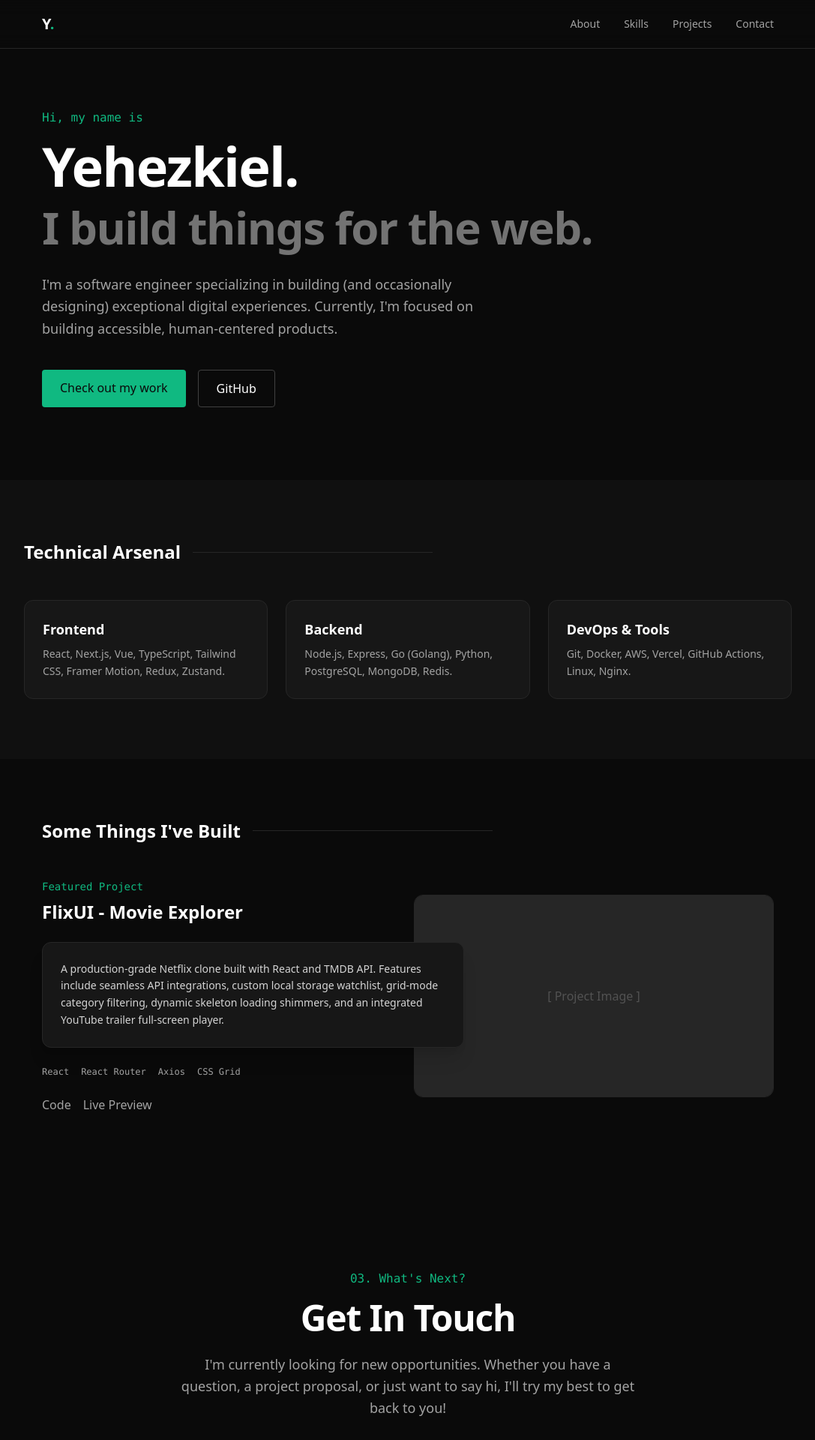
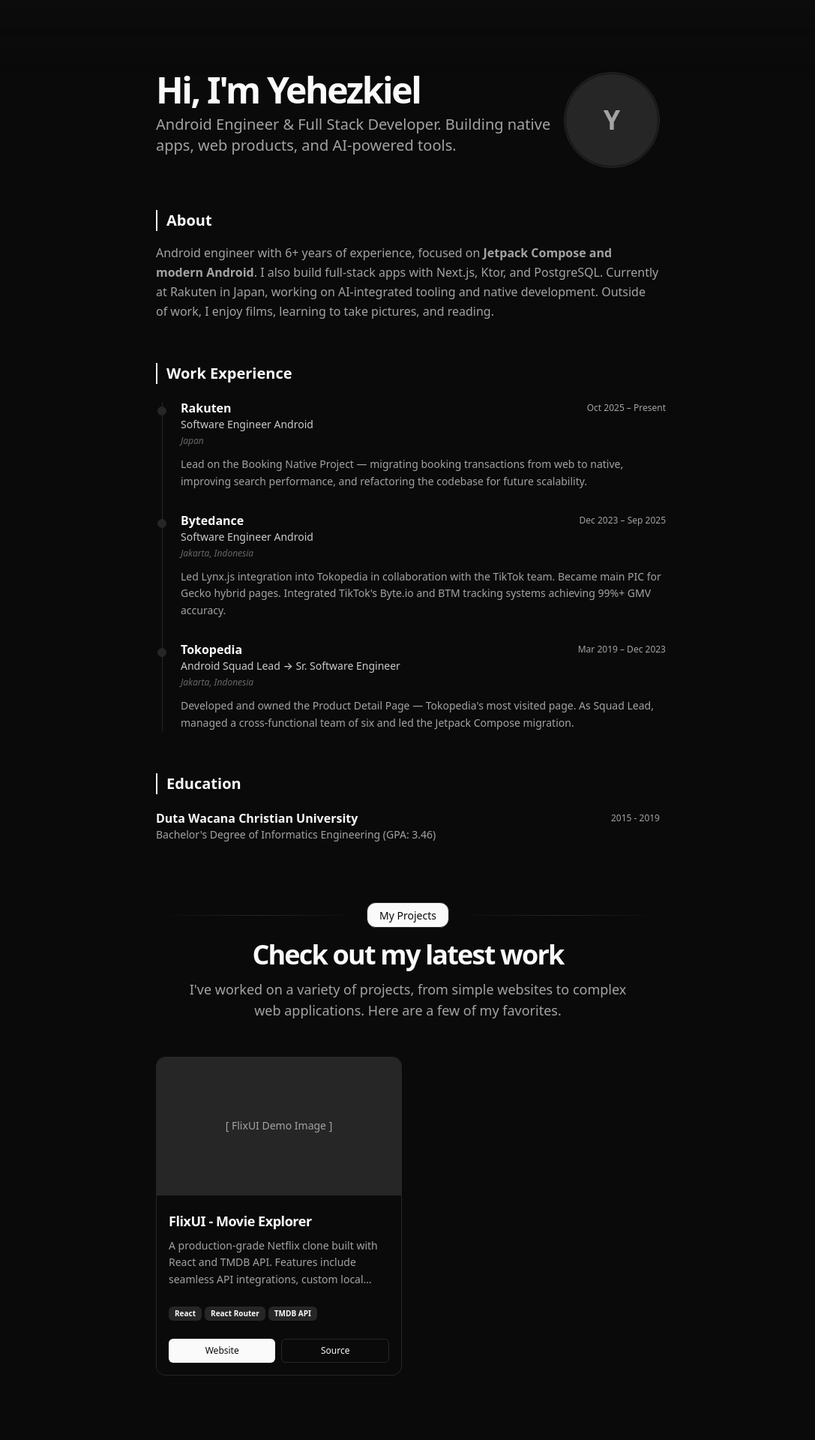
Before and after one commit to personalbotai/portfolio, a React (Create React App) app in the folder portfolio-react/: page / in a window 1280 px wide. Shown: the top 1920 px of the page at 75% size, without its empty margins (96-1183 px from the left). Built offline with nearby package versions, Linux system fonts and the light colour scheme.

Commit message:
Refactor UI to match Yehezkiel.dev exactly

```diff
--- a/portfolio-react/src/App.js
+++ b/portfolio-react/src/App.js
@@ -1,140 +1,197 @@
 import React from 'react';
-import { motion } from 'framer-motion';
 
 function App() {
   return (
-    <div className="min-h-screen bg-neutral-950 text-neutral-100 font-sans">
-      {/* Header / Nav */}
-      <nav className="fixed w-full top-0 z-50 bg-neutral-950/80 backdrop-blur-md border-b border-neutral-800">
-        <div className="max-w-5xl mx-auto px-6 h-16 flex items-center justify-between">
-          <span className="font-bold text-xl tracking-tight text-white">Y<span className="text-emerald-500">.</span></span>
-          <div className="hidden md:flex space-x-8 text-sm font-medium text-neutral-400">
-            <a href="#about" className="hover:text-white transition-colors">About</a>
-            <a href="#skills" className="hover:text-white transition-colors">Skills</a>
-            <a href="#projects" className="hover:text-white transition-colors">Projects</a>
-            <a href="#contact" className="hover:text-white transition-colors">Contact</a>
+    <div className="relative min-h-screen bg-background text-foreground selection:bg-primary selection:text-primary-foreground font-sans">
+
+      {/* Background Fade Effect */}
+      <div className="absolute inset-0 top-0 left-0 right-0 h-[100px] overflow-hidden z-0">
+        <div className="h-full w-full" style={{ maskImage: "linear-gradient(to bottom, black, transparent)", WebkitMaskImage: "linear-gradient(to bottom, black, transparent)"}}>
+          <div className="pointer-events-none w-full h-full bg-neutral-900/20"></div>
         </div>
       </div>
-      </nav>
+
+      {/* Main Content Area */}
+      <div className="relative z-10 py-12 pb-24 sm:py-24 px-6">
+        <main className="min-h-screen flex flex-col gap-14 relative max-w-2xl mx-auto">
 
           {/* Hero Section */}
-      <section id="about" className="pt-32 pb-20 px-6 max-w-5xl mx-auto flex flex-col justify-center min-h-[80vh]">
-        <motion.div
-          initial={{ opacity: 0, y: 20 }}
-          animate={{ opacity: 1, y: 0 }}
-          transition={{ duration: 0.5 }}
-        >
-          <p className="text-emerald-500 font-mono mb-4">Hi, my name is</p>
-          <h1 className="text-5xl md:text-7xl font-bold text-white mb-4 tracking-tight">
-            Yehezkiel.
+          <section id="hero">
+            <div className="mx-auto w-full max-w-2xl space-y-8">
+              <div className="gap-2 gap-y-6 flex flex-col md:flex-row justify-between">
+
+                <div className="gap-2 flex flex-col order-2 md:order-1">
+                  <h1 className="text-3xl font-semibold tracking-tighter sm:text-4xl lg:text-5xl">
+                    Hi, I'm Yehezkiel
                   </h1>
-          <h2 className="text-4xl md:text-6xl font-bold text-neutral-500 mb-8 tracking-tight">
-            I build things for the web.
-          </h2>
-          <p className="max-w-xl text-neutral-400 text-lg leading-relaxed mb-10">
-            I'm a software engineer specializing in building (and occasionally designing) exceptional digital experiences. Currently, I'm focused on building accessible, human-centered products.
+                  <p className="text-muted-foreground max-w-[600px] md:text-lg lg:text-xl">
+                    Android Engineer & Full Stack Developer. Building native apps, web products, and AI-powered tools.
                   </p>
-          <div className="flex gap-4">
-            <a href="#projects" className="bg-emerald-500 text-neutral-950 px-6 py-3 rounded font-medium hover:bg-emerald-400 transition-colors">
-              Check out my work
-            </a>
-            <a href="https://github.com/personalbotai" target="_blank" rel="noreferrer" className="flex items-center gap-2 border border-neutral-700 px-6 py-3 rounded font-medium hover:bg-neutral-800 transition-colors text-white">
-              GitHub
-            </a>
-          </div>
-        </motion.div>
-      </section>
-
-      {/* Skills Section */}
-      <section id="skills" className="py-20 px-6 bg-neutral-900/50">
-        <div className="max-w-5xl mx-auto">
-          <div className="flex items-center gap-4 mb-12">
-            <h3 className="text-2xl font-bold text-white">Technical Arsenal</h3>
-            <div className="h-px bg-neutral-800 flex-grow max-w-xs"></div>
                 </div>
 
-          <div className="grid grid-cols-1 md:grid-cols-3 gap-6">
-            <div className="bg-neutral-900 p-6 rounded-xl border border-neutral-800 hover:border-emerald-500/50 transition-colors">
-              <h4 className="text-lg font-bold text-white mb-2">Frontend</h4>
-              <p className="text-neutral-400 text-sm leading-relaxed">
-                React, Next.js, Vue, TypeScript, Tailwind CSS, Framer Motion, Redux, Zustand.
-              </p>
+                <div className="order-1 md:order-2">
+                  <div className="rounded-full p-[2px] w-24 h-24 md:w-32 md:h-32 border border-border bg-muted/50 flex items-center justify-center overflow-hidden">
+                    <div className="w-full h-full rounded-full bg-muted flex items-center justify-center text-4xl font-bold text-muted-foreground">
+                      Y
                     </div>
-            <div className="bg-neutral-900 p-6 rounded-xl border border-neutral-800 hover:border-emerald-500/50 transition-colors">
-              <h4 className="text-lg font-bold text-white mb-2">Backend</h4>
-              <p className="text-neutral-400 text-sm leading-relaxed">
-                Node.js, Express, Go (Golang), Python, PostgreSQL, MongoDB, Redis.
-              </p>
                   </div>
-            <div className="bg-neutral-900 p-6 rounded-xl border border-neutral-800 hover:border-emerald-500/50 transition-colors">
-              <h4 className="text-lg font-bold text-white mb-2">DevOps & Tools</h4>
-              <p className="text-neutral-400 text-sm leading-relaxed">
-                Git, Docker, AWS, Vercel, GitHub Actions, Linux, Nginx.
-              </p>
                 </div>
+
               </div>
             </div>
           </section>
 
-      {/* Featured Projects */}
-      <section id="projects" className="py-20 px-6 max-w-5xl mx-auto">
-        <div className="flex items-center gap-4 mb-12">
-          <h3 className="text-2xl font-bold text-white">Some Things I've Built</h3>
-          <div className="h-px bg-neutral-800 flex-grow max-w-xs"></div>
+          {/* About Section */}
+          <section id="about">
+            <div className="flex min-h-0 flex-col gap-y-4">
+              <div>
+                <h2 className="text-xl font-bold border-l-2 border-foreground pl-3">About</h2>
+              </div>
+              <div className="prose max-w-full text-pretty font-sans leading-relaxed text-muted-foreground">
+                <p>
+                  Android engineer with 6+ years of experience, focused on <strong>Jetpack Compose and modern Android</strong>. I also build full-stack apps with Next.js, Ktor, and PostgreSQL. Currently at Rakuten in Japan, working on AI-integrated tooling and native development. Outside of work, I enjoy films, learning to take pictures, and reading.
+                </p>
+              </div>
+            </div>
+          </section>
+
+          {/* Work Experience Section */}
+          <section id="work">
+            <div className="flex min-h-0 flex-col gap-y-6">
+              <div>
+                <h2 className="text-xl font-bold border-l-2 border-foreground pl-3">Work Experience</h2>
               </div>
 
-        <div className="space-y-20">
-          {/* Project 1 */}
-          <div className="relative grid grid-cols-1 md:grid-cols-12 gap-4 items-center">
-            <div className="md:col-span-7 md:col-start-1 row-start-1 relative z-10 p-6 md:p-0 bg-neutral-900/90 md:bg-transparent rounded-lg">
-              <p className="text-emerald-500 font-mono text-sm mb-2">Featured Project</p>
-              <h4 className="text-2xl font-bold text-white mb-6">FlixUI - Movie Explorer</h4>
-              <div className="md:bg-neutral-900 md:p-6 md:rounded-xl md:border border-neutral-800 md:shadow-xl mb-6">
-                <p className="text-neutral-300 text-sm leading-relaxed">
-                  A production-grade Netflix clone built with React and TMDB API. Features include seamless API integrations, custom local storage watchlist, grid-mode category filtering, dynamic skeleton loading shimmers, and an integrated YouTube trailer full-screen player.
+              <div className="flex flex-col gap-8 w-full border-l border-border ml-2 pl-6 relative">
+
+                {/* Rakuten */}
+                <div className="relative w-full flex flex-col gap-1">
+                  <div className="absolute w-3 h-3 bg-muted border border-border rounded-full -left-[1.95rem] top-1.5"></div>
+                  <div className="flex items-center justify-between gap-2">
+                    <a href="https://rakuten.co.jp" target="_blank" rel="noopener noreferrer" className="font-semibold leading-none hover:underline">
+                      Rakuten
+                    </a>
+                    <time className="text-xs tabular-nums text-muted-foreground text-right flex-none">Oct 2025 – Present</time>
+                  </div>
+                  <p className="text-sm font-medium text-foreground/80">Software Engineer Android</p>
+                  <p className="text-xs text-muted-foreground/60 italic">Japan</p>
+                  <p className="text-sm text-muted-foreground leading-relaxed mt-2">
+                    Lead on the Booking Native Project — migrating booking transactions from web to native, improving search performance, and refactoring the codebase for future scalability.
                   </p>
                 </div>
-              <ul className="flex flex-wrap gap-4 font-mono text-xs text-neutral-400 mb-6">
-                <li>React</li>
-                <li>React Router</li>
-                <li>Axios</li>
-                <li>CSS Grid</li>
-              </ul>
-              <div className="flex gap-4">
-                <a href="https://github.com/personalbotai/netflix-clone" target="_blank" rel="noreferrer" className="text-neutral-400 hover:text-emerald-500 transition-colors">
-                  Code
+
+                {/* Bytedance */}
+                <div className="relative w-full flex flex-col gap-1">
+                  <div className="absolute w-3 h-3 bg-muted border border-border rounded-full -left-[1.95rem] top-1.5"></div>
+                  <div className="flex items-center justify-between gap-2">
+                    <a href="https://bytedance.com" target="_blank" rel="noopener noreferrer" className="font-semibold leading-none hover:underline">
+                      Bytedance
                     </a>
-                <a href="https://personalbotai.github.io/netflix-clone" target="_blank" rel="noreferrer" className="text-neutral-400 hover:text-emerald-500 transition-colors">
-                  Live Preview
+                    <time className="text-xs tabular-nums text-muted-foreground text-right flex-none">Dec 2023 – Sep 2025</time>
+                  </div>
+                  <p className="text-sm font-medium text-foreground/80">Software Engineer Android</p>
+                  <p className="text-xs text-muted-foreground/60 italic">Jakarta, Indonesia</p>
+                  <p className="text-sm text-muted-foreground leading-relaxed mt-2">
+                    Led Lynx.js integration into Tokopedia in collaboration with the TikTok team. Became main PIC for Gecko hybrid pages. Integrated TikTok's Byte.io and BTM tracking systems achieving 99%+ GMV accuracy.
+                  </p>
+                </div>
+
+                {/* Tokopedia */}
+                <div className="relative w-full flex flex-col gap-1">
+                  <div className="absolute w-3 h-3 bg-muted border border-border rounded-full -left-[1.95rem] top-1.5"></div>
+                  <div className="flex items-center justify-between gap-2">
+                    <a href="https://tokopedia.com" target="_blank" rel="noopener noreferrer" className="font-semibold leading-none hover:underline">
+                      Tokopedia
                     </a>
+                    <time className="text-xs tabular-nums text-muted-foreground text-right flex-none">Mar 2019 – Dec 2023</time>
+                  </div>
+                  <p className="text-sm font-medium text-foreground/80">Android Squad Lead → Sr. Software Engineer</p>
+                  <p className="text-xs text-muted-foreground/60 italic">Jakarta, Indonesia</p>
+                  <p className="text-sm text-muted-foreground leading-relaxed mt-2">
+                    Developed and owned the Product Detail Page — Tokopedia's most visited page. As Squad Lead, managed a cross-functional team of six and led the Jetpack Compose migration.
+                  </p>
+                </div>
+
               </div>
             </div>
-            <div className="md:col-span-6 md:col-start-7 row-start-1 opacity-20 md:opacity-100 transition-opacity hover:opacity-100 rounded-xl overflow-hidden border border-neutral-800">
-              <div className="aspect-video bg-neutral-800 flex items-center justify-center text-neutral-600">
-                 [ Project Image ]
+          </section>
+
+          {/* Education Section */}
+          <section id="education">
+            <div className="flex min-h-0 flex-col gap-y-6">
+              <div>
+                <h2 className="text-xl font-bold border-l-2 border-foreground pl-3">Education</h2>
+              </div>
+
+              <div className="flex flex-col gap-8">
+                <div className="flex items-start gap-x-4 justify-between">
+                  <div className="flex flex-col gap-1 flex-1">
+                    <div className="font-semibold leading-none">Duta Wacana Christian University</div>
+                    <div className="font-sans text-sm text-muted-foreground">Bachelor's Degree of Informatics Engineering (GPA: 3.46)</div>
+                  </div>
+                  <div className="text-xs tabular-nums text-muted-foreground text-right flex-none">
+                    2015 - 2019
                   </div>
                 </div>
               </div>
             </div>
           </section>
 
-      {/* Contact */}
-      <section id="contact" className="py-32 px-6 max-w-2xl mx-auto text-center">
-        <p className="text-emerald-500 font-mono mb-4">03. What's Next?</p>
-        <h2 className="text-4xl md:text-5xl font-bold text-white mb-6 tracking-tight">Get In Touch</h2>
-        <p className="text-neutral-400 text-lg leading-relaxed mb-10">
-          I'm currently looking for new opportunities. Whether you have a question, a project proposal, or just want to say hi, I'll try my best to get back to you!
+          {/* Projects Section */}
+          <section id="projects">
+            <div className="flex min-h-0 flex-col gap-y-8">
+
+              <div className="flex flex-col gap-y-4 items-center justify-center mt-6">
+                <div className="flex items-center w-full">
+                  <div className="flex-1 h-px bg-gradient-to-r from-transparent via-border to-transparent"></div>
+                  <div className="border border-border bg-primary z-10 rounded-xl px-4 py-1 mx-2">
+                    <span className="text-primary-foreground text-sm font-medium">My Projects</span>
+                  </div>
+                  <div className="flex-1 h-px bg-gradient-to-l from-transparent via-border to-transparent"></div>
+                </div>
+
+                <div className="flex flex-col gap-y-3 items-center justify-center text-center">
+                  <h2 className="text-3xl font-bold tracking-tighter sm:text-4xl">Check out my latest work</h2>
+                  <p className="text-muted-foreground max-w-[600px] md:text-lg">
+                    I've worked on a variety of projects, from simple websites to complex web applications. Here are a few of my favorites.
                   </p>
-        <a href="mailto:hello@example.com" className="inline-block border border-emerald-500 text-emerald-500 px-8 py-4 rounded font-mono hover:bg-emerald-500/10 transition-colors">
-          Say Hello
+                </div>
+              </div>
+
+              <div className="grid grid-cols-1 gap-4 sm:grid-cols-2 max-w-[800px] mx-auto mt-4">
+
+                {/* Project Card */}
+                <div className="flex flex-col border border-border rounded-xl overflow-hidden hover:-translate-y-1 hover:shadow-lg hover:border-border/80 transition-all duration-200 bg-background">
+                  <div className="w-full aspect-video bg-muted border-b border-border flex items-center justify-center text-muted-foreground text-sm font-medium">
+                    [ FlixUI Demo Image ]
+                  </div>
+                  <div className="p-4 flex flex-col gap-2">
+                    <h3 className="font-semibold tracking-tight mt-1 text-lg">FlixUI - Movie Explorer</h3>
+                    <p className="text-muted-foreground text-sm leading-relaxed line-clamp-3">
+                      A production-grade Netflix clone built with React and TMDB API. Features include seamless API integrations, custom local storage watchlist, grid-mode category filtering, and an integrated YouTube trailer full-screen player.
+                    </p>
+                    <div className="mt-auto pt-4 flex flex-wrap gap-1">
+                      <span className="px-2 py-0.5 text-[10px] font-semibold bg-secondary text-secondary-foreground rounded-md">React</span>
+                      <span className="px-2 py-0.5 text-[10px] font-semibold bg-secondary text-secondary-foreground rounded-md">React Router</span>
+                      <span className="px-2 py-0.5 text-[10px] font-semibold bg-secondary text-secondary-foreground rounded-md">TMDB API</span>
+                    </div>
+                    <div className="mt-4 flex gap-2">
+                      <a href="https://personalbotai.github.io/netflix-clone" target="_blank" rel="noreferrer" className="inline-flex items-center justify-center whitespace-nowrap rounded-md text-xs font-medium bg-primary text-primary-foreground hover:bg-primary/90 h-8 px-3 py-2 w-full">
+                        Website
                       </a>
+                      <a href="https://github.com/personalbotai/netflix-clone" target="_blank" rel="noreferrer" className="inline-flex items-center justify-center whitespace-nowrap rounded-md text-xs font-medium border border-border bg-background hover:bg-muted text-foreground h-8 px-3 py-2 w-full">
+                        Source
+                      </a>
+                    </div>
+                  </div>
+                </div>
+
+              </div>
+            </div>
           </section>
 
-      {/* Footer */}
-      <footer className="py-6 text-center text-sm font-mono text-neutral-500">
-        <p>Built with React & Tailwind CSS</p>
-        <p className="mt-2">© {new Date().getFullYear()} Yehezkiel</p>
-      </footer>
+        </main>
+      </div>
     </div>
   );
 }
--- a/portfolio-react/src/index.css
+++ b/portfolio-react/src/index.css
@@ -2,11 +2,8 @@
 @tailwind components;
 @tailwind utilities;
 
-body {
-  margin: 0;
-  font-family: -apple-system, BlinkMacSystemFont, 'Segoe UI', 'Roboto', 'Oxygen',
-    'Ubuntu', 'Cantarell', 'Fira Sans', 'Droid Sans', 'Helvetica Neue',
-    sans-serif;
-  -webkit-font-smoothing: antialiased;
-  -moz-osx-font-smoothing: grayscale;
+@layer base {
+  body {
+    @apply bg-background text-foreground font-sans antialiased min-h-screen relative;
+  }
 }
--- a/portfolio-react/tailwind.config.js
+++ b/portfolio-react/tailwind.config.js
@@ -1,10 +1,26 @@
 /** @type {import('tailwindcss').Config} */
 module.exports = {
+  darkMode: 'class',
   content: [
     "./src/**/*.{js,jsx,ts,tsx}",
   ],
   theme: {
-    extend: {},
+    extend: {
+      colors: {
+        background: "#0a0a0a",
+        foreground: "#fafafa",
+        muted: "#262626",
+        "muted-foreground": "#a3a3a3",
+        border: "#262626",
+        primary: "#fafafa",
+        "primary-foreground": "#0a0a0a",
+        secondary: "#262626",
+        "secondary-foreground": "#fafafa"
+      },
+      fontFamily: {
+        sans: ['ui-sans-serif', 'system-ui', '-apple-system', 'BlinkMacSystemFont', 'Segoe UI', 'Roboto', 'Helvetica Neue', 'Arial', 'sans-serif'],
+      }
+    },
   },
   plugins: [],
 }
```
Lines whose indentation alone changed are shown as unchanged.
